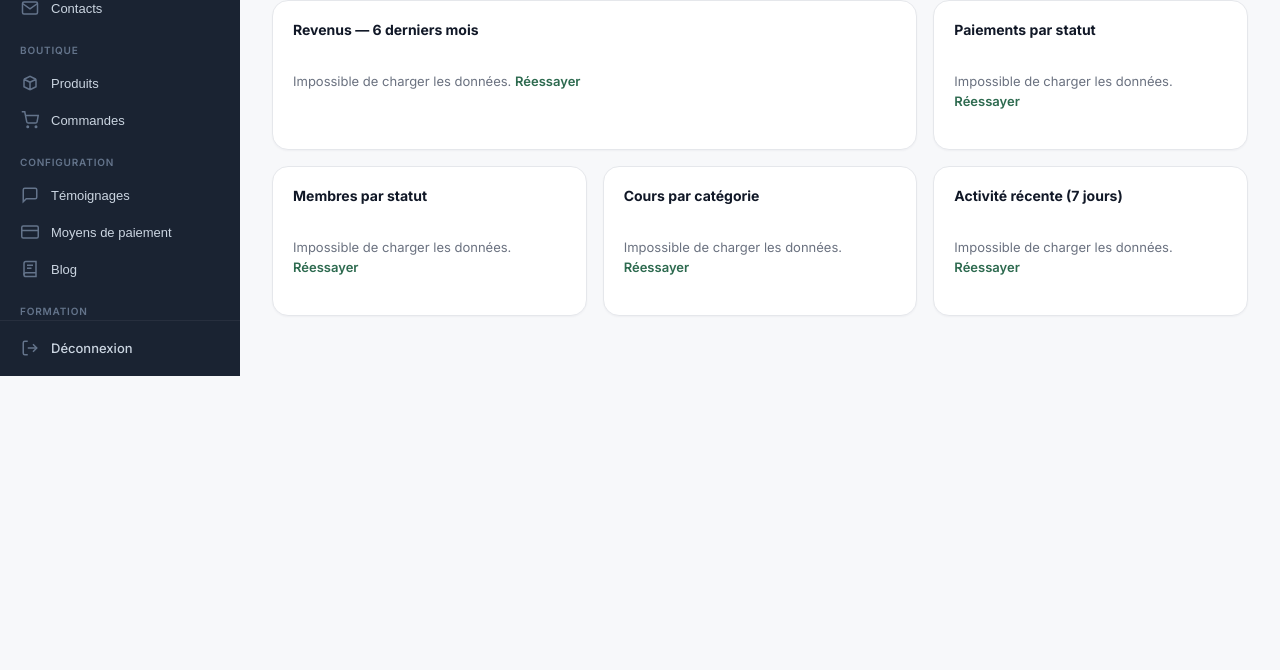
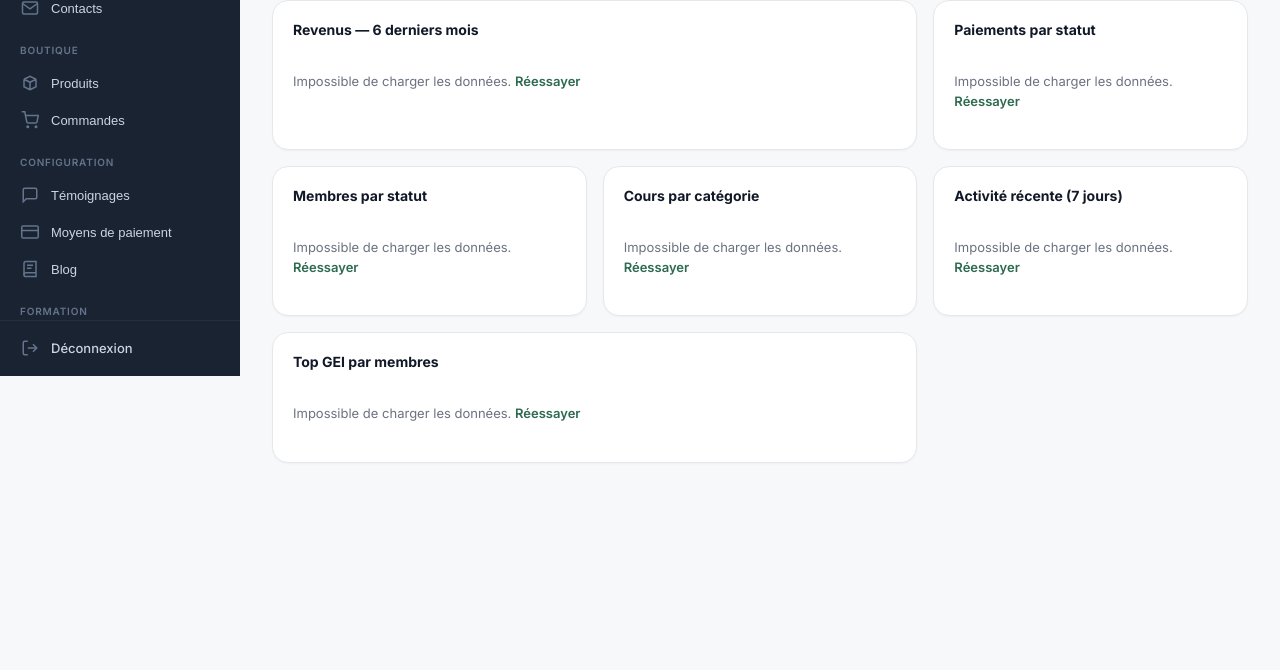
Before and after one commit to Mirv23/imso-codex, a Django app: template templates/adminpanel/simple_dashboard.html in a window 1280 px wide. Shown: the part 424-1094 px from the top of the page. Run offline with Django 5.2, Linux system fonts and the light colour scheme; the template is opened without the code that fills it: most values are stand-ins (such as "Sample title", 1, 10 or a date in 2020); grey boxes marked "Sample" are stand-in pictures.

Commit message:
Panel admin: tableau de bord enrichi (delta revenus mois-sur-mois + Top GEI) (#12)
- Badge delta sur la carte Revenus (variation vs mois precedent, calcule sur la
  serie revenue).
- Nouveau widget 'Top GEI par membres' (barres horizontales) sous les graphes.
  Backend: dashboard_charts expose top_geis (GEI classes par nombre de membres).
Degrade proprement si donnees absentes.

Co-Authored-By: Claude Opus 4.8 (1M context) <noreply@anthropic.com>

```diff
--- a/apps/adminpanel/views.py
+++ b/apps/adminpanel/views.py
@@ -2076,11 +2076,17 @@ def dashboard_charts(request: HttpRequest) -> JsonResponse:
     pay_status = list(Payment.objects.values("status").annotate(c=Count("id")))
     mem_status = list(Member.objects.values("status").annotate(c=Count("id")))
     cats = Course.objects.values("category").annotate(c=Count("id")).order_by("-c")
+    # Top GEI par nombre de membres (widget « Top GEI par membres »).
+    top_geis = list(
+        GEI.objects.annotate(c=Count("members")).filter(c__gt=0)
+        .order_by("-c").values("name", "c")[:6]
+    )
     return JsonResponse({
         "revenue": _serialize_revenue_for_react(),
         "payments_by_status": [{"key": r["status"], "value": r["c"]} for r in pay_status],
         "members_by_status": [{"key": r["status"], "value": r["c"]} for r in mem_status],
         "categories": [{"name": r["category"] or "Autre", "value": r["c"]} for r in cats if r["category"]],
+        "top_geis": [{"name": r["name"], "value": r["c"]} for r in top_geis],
     })
 
 
--- a/templates/adminpanel/simple_dashboard.html
+++ b/templates/adminpanel/simple_dashboard.html
@@ -378,6 +378,13 @@ textarea { resize: vertical; min-height: 80px; }
 .stat__icon svg { width:20px; height:20px; }
 .stat__value { font-size:27px; font-weight:800; letter-spacing:-.02em; line-height:1; color:var(--text); font-variant-numeric:tabular-nums; }
 .stat__label { font-size:12.5px; color:var(--muted); margin-top:7px; font-weight:500; }
+/* === Badge delta mois-sur-mois sur la carte Revenus (dashboard) === */
+/* ANCRE: coller ces regles juste APRES la ligne 321 (.stat__label { ... }) dans le <style> */
+.stat__delta { display:inline-flex; align-items:center; gap:3px; font-size:11.5px; font-weight:700; padding:3px 8px; border-radius:999px; line-height:1; font-variant-numeric:tabular-nums; white-space:nowrap; }
+.stat__delta:empty { display:none; }
+.stat__delta[data-dir="up"] { color:#16A34A; background:rgba(22,163,74,.12); }
+.stat__delta[data-dir="down"] { color:#EF4444; background:rgba(239,68,68,.12); }
+.stat__delta-ar { font-size:9px; line-height:1; }
 @keyframes dashIn { to { opacity:1; transform:none; } }
 
 .chart-grid { display:grid; grid-template-columns:repeat(auto-fit,minmax(310px,1fr)); gap:16px; }
@@ -921,6 +928,7 @@ textarea { resize: vertical; min-height: 80px; }
             <div class="chart-head"><h3>Activité récente (7 jours)</h3></div>
             <div class="chart-body" id="recentActivity"></div>
           </div>
+          <div class="chart-card chart-card--wide" style="animation-delay:360ms"><div class="chart-head"><h3>Top GEI par membres</h3></div><div class="chart-body" id="geiBars"></div></div>
         </div>
       </div>
 
@@ -1106,8 +1114,9 @@ function loadMetrics() {
       { k:'contacts', label:'Contacts en attente', value:s.pending_contacts || 0, color:'#EF4444', fmt:fmt },
     ];
     const grid = document.getElementById('statGrid');
-    grid.innerHTML = items.map((it, i) => `<div class="stat" style="--stat-c:${it.color};animation-delay:${i * 55}ms"><div class="stat__top"><span class="stat__icon" style="background:${hexA(it.color, 0.14)};color:${it.color}">${STAT_ICONS[it.k] || ''}</span></div><div class="stat__value">0</div><div class="stat__label">${esc(it.label)}</div></div>`).join('');
+    grid.innerHTML = items.map((it, i) => `<div class="stat" style="--stat-c:${it.color};animation-delay:${i * 55}ms"><div class="stat__top"><span class="stat__icon" style="background:${hexA(it.color, 0.14)};color:${it.color}">${STAT_ICONS[it.k] || ''}</span><span class="stat__delta" data-k="${it.k}"></span></div><div class="stat__value">0</div><div class="stat__label">${esc(it.label)}</div></div>`).join('');
     grid.querySelectorAll('.stat__value').forEach((el, i) => countUp(el, items[i].value, items[i].fmt));
+    applyRevDelta();
     renderWorklist(s);
     renderRecent(s);
   }).catch(e => toast(e.message, 'error'));
@@ -1152,15 +1161,38 @@ const PAY_STATUS = { paid:{l:'Payé',c:'#16A34A'}, pending:{l:'En attente',c:'#F
 const MEM_STATUS = { active:{l:'Actif',c:'#16A34A'}, prospect:{l:'Prospect',c:'#2563EB'}, paused:{l:'En pause',c:'#F59E0B'}, alumni:{l:'Ancien',c:'#94A3B8'} };
 const CAT_PALETTE = ['#2D6A4F','#2563EB','#F59E0B','#EF4444','#8E44AD','#16A085','#E67E22'];
 
+let _revDelta = null;
+function computeRevDelta(rev) {
+  if (!Array.isArray(rev) || rev.length < 2) return null;
+  const cur = Number(rev[rev.length - 1].v) || 0;
+  const prev = Number(rev[rev.length - 2].v) || 0;
+  if (prev > 0) return { pc: Math.round((cur - prev) / prev * 100), isNew: false };
+  if (cur > 0) return { isNew: true };
+  return null;
+}
+function applyRevDelta() {
+  const slot = document.querySelector('#statGrid .stat__delta[data-k="revenue"]');
+  if (!slot) return;
+  if (_revDelta == null) { slot.innerHTML = ''; slot.removeAttribute('data-dir'); return; }
+  if (_revDelta.isNew) { slot.dataset.dir = 'up'; slot.innerHTML = '<span class="stat__delta-ar">▲</span>nouveau'; slot.title = 'Nouveau revenu ce mois-ci'; return; }
+  const up = _revDelta.pc >= 0;
+  slot.dataset.dir = up ? 'up' : 'down';
+  slot.innerHTML = `<span class="stat__delta-ar">${up ? '▲' : '▼'}</span>${up ? '+' : ''}${_revDelta.pc}%`;
+  slot.title = 'Variation vs mois précédent';
+}
+
 function loadCharts() {
   api('/dashboard/api/charts/').then(d => {
     renderRevenue(d.revenue || []);
     renderDonut('payDonut', (d.payments_by_status || []).filter(r => r.value > 0).map(r => ({ label:(PAY_STATUS[r.key]||{}).l||r.key, color:(PAY_STATUS[r.key]||{}).c||'#94A3B8', value:r.value })));
     renderDonut('catDonut', (d.categories || []).map((r, i) => ({ label:r.name, color:CAT_PALETTE[i % CAT_PALETTE.length], value:r.value })));
     renderBars('memBars', (d.members_by_status || []).filter(r => r.value > 0).map(r => ({ label:(MEM_STATUS[r.key]||{}).l||r.key, color:(MEM_STATUS[r.key]||{}).c||'#94A3B8', value:r.value })));
+    _revDelta = computeRevDelta(d.revenue || []);
+    applyRevDelta();
+    renderBars('geiBars', (d.top_geis || []).map((r, i) => ({ label:r.name, color:CAT_PALETTE[i % CAT_PALETTE.length], value:r.value })));
   }).catch(e => {
     // Ne plus avaler l'erreur en silence : montrer un message + permettre de reessayer.
-    ['revChart', 'payDonut', 'catDonut', 'memBars', 'recentActivity'].forEach(id => {
+    ['revChart', 'payDonut', 'catDonut', 'memBars', 'geiBars', 'recentActivity'].forEach(id => {
       const el = document.getElementById(id);
       if (el) el.innerHTML = '<div style="color:var(--muted);padding:18px 0;font-size:13px">Impossible de charger les données. <a href="#" onclick="loadCharts();return false" style="color:var(--primary);font-weight:600">Réessayer</a></div>';
     });
```
